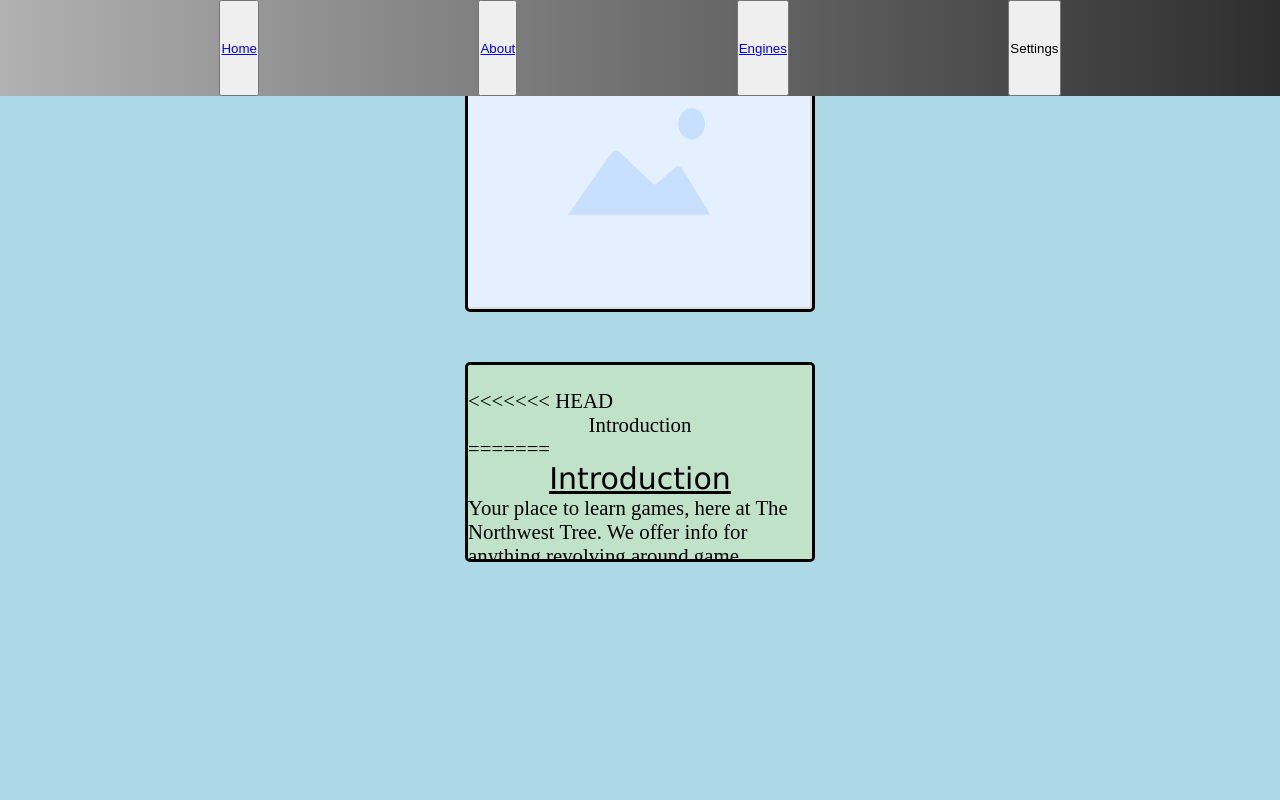
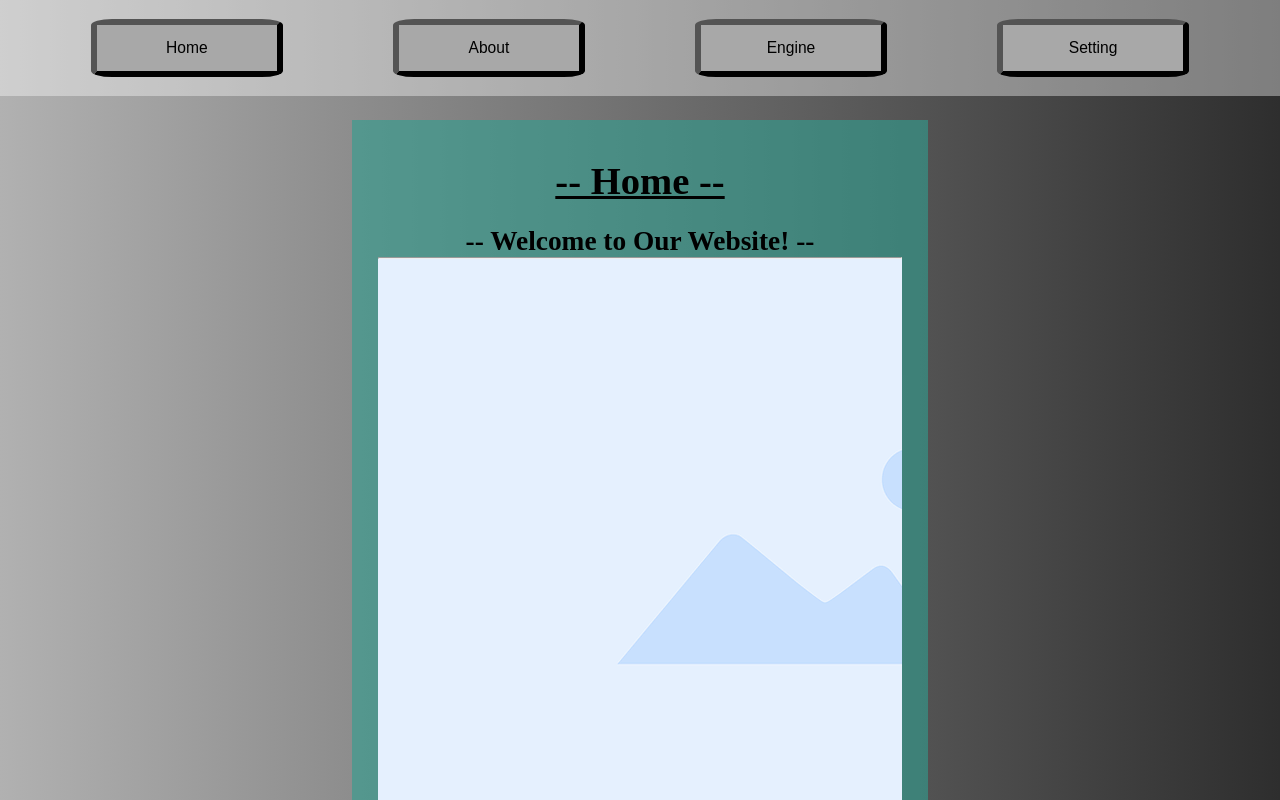
Before and after one commit to 11403/teamWork2, a plain HTML site: page index.html in a window 1280 px wide. Drawn offline with Linux system fonts and the light colour scheme.

Commit message:
added template

```diff
--- a/index.html
+++ b/index.html
@@ -6,16 +6,19 @@
         <meta name="author" content="John Doe">
         <meta name="viewport" content="width=device-width, initial-scale=1.0">
         <title>The Northwest Tree</title>
-            <link rel="stylesheet" href="scripts/css/style.css">
+            <!--<link rel="stylesheet" href="scripts/css/style.css">-->
             <link rel="stylesheet" href="scripts/css/mainOutline.css">
     </head>
-    <body>
-        <div class="links">
-            <button> <a href="index.html"> Home </a></button>
-            <button> <a href="about.html"> About </a> </button>
-            <button> <a href="engine.html"> Engines </a> </button>
-            <button class="settings"> Settings </button>
+    <body class="grad">
+            <div class="links">
+                    <input class="navigation" type="submit" value="Home" onclick="location.href='index.html'"/>
+                    <input class="navigation" type="submit" value="About" onclick="location.href='about.html'"/>
+                    <input class="navigation" type="submit" value="Engine" onclick="location.href='engine.html'"/>
+                    <input class="navigation" type="submit" value="Setting" onclick="setting()"/>
             </div>
+            <selection class="mainBody">
+            <h1 class="title"> -- Home -- </h1>
+            <h3 style="text-align: center"> -- Welcome to Our Website! -- </h3>
         </ul>
         <hr>
         <div id="titlebox">
@@ -33,6 +36,6 @@
             <P>Learn information in articles about different game engines, see the inspiring games they have created, and dive into news.</P>
 >>>>>>> 3e45af17f67bd670f5128273eb1bc292ec153d75
         </div>
-
+    </selection>
     </body>
 </html>
--- a/scripts/css/mainOutline.css
+++ b/scripts/css/mainOutline.css
@@ -86,23 +86,24 @@ body {
 
   @media only screen and (min-width: 12in) {
       body {
-          font-size: clac(1vw + 1vh)
+          font-size: calc(0.75vw + 0.75vh)
       }
     .mainBody {
         top: 15%;
-        width: 50%;
+        width: 45%;
+        padding: 2%;
         min-height: 80%;
         margin: 0;
     }
     .links {
         height: 12%;
-        padding: none;
-        background-image: linear-gradient(to right, rgb(177, 177, 177) , rgb(46, 46, 46));
+         /* background-image: linear-gradient(to right, rgb(177, 177, 177) , rgb(46, 46, 46)); */
+         background-color: rgba(255, 255, 255, 0.384);
     }
     .navigation {
         margin: 1.5% 1.5%;
-        width: 320px;
-        border-radius: 13px;
+        width: 15%;
+        border-radius: 11%;
         border-width: 6px;
         border-style: outset;
         background-color: rgb(168, 168, 168);
```
